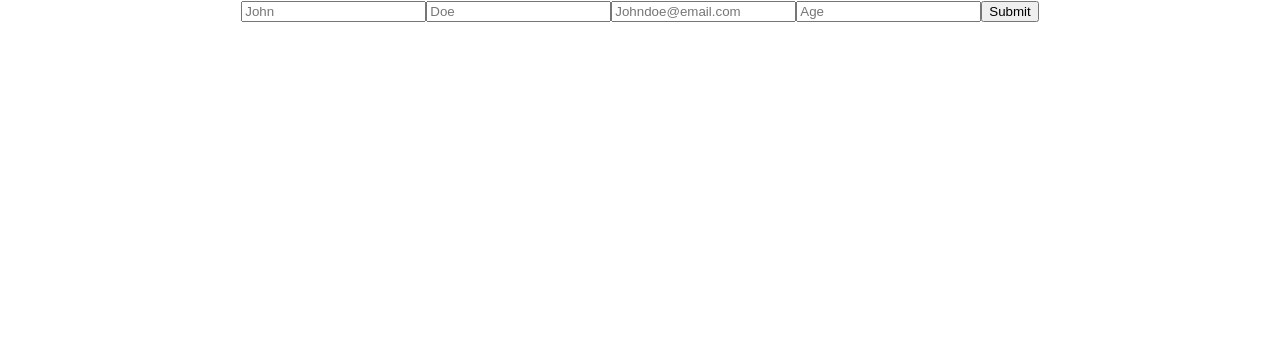
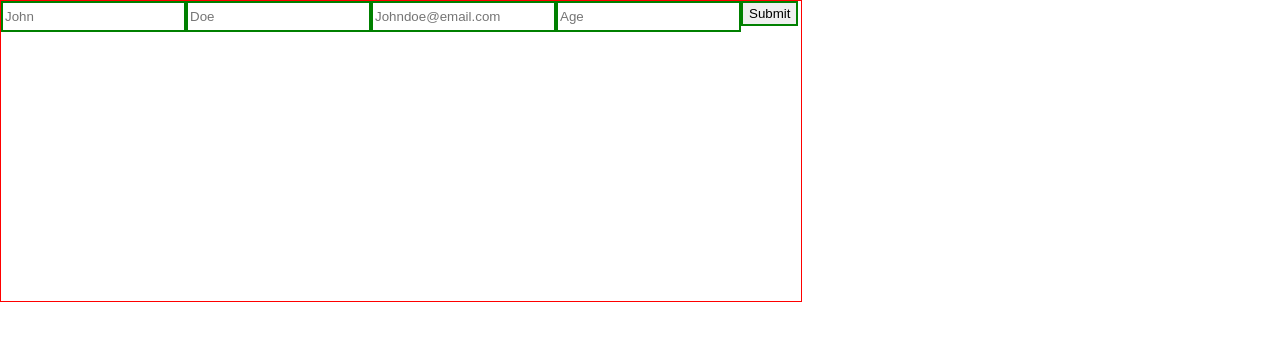
Before and after one commit to Virtual-R/fe, a React (Create React App) app: page / in a window 1280 px wide. Shown: the top 340 px of the page. Built offline with nearby package versions, Linux system fonts and the light colour scheme.

Commit message:
Latest Changes

```diff
--- a/package.json
+++ b/package.json
@@ -16,7 +16,8 @@
     "react-scripts": "3.3.0",
     "redux": "^4.0.5",
     "redux-logger": "^3.0.6",
-    "redux-thunk": "^2.3.0"
+    "redux-thunk": "^2.3.0",
+    "sass": "^1.25.0"
   },
   "scripts": {
     "start": "react-scripts start",
--- a/src/components/SignUpForm.js
+++ b/src/components/SignUpForm.js
@@ -1,6 +1,7 @@
 import React, {useState} from 'react';
 import { useForm } from 'react-hook-form';
 import axios from 'axios';
+import "./SignUpForm.scss";
 
 function SignUpForm() {
   const { register, errors, handleSubmit } = useForm();
@@ -18,21 +19,21 @@ function SignUpForm() {
 
 
   return (
-    <form onSubmit={handleSubmit(onSubmit)}>
+    <form className="formContainer" onSubmit={handleSubmit(onSubmit)}>
 
-      <input placeholder="John" type="text" name="firstName" ref={register({ required: true, maxLength: 20 })} />
+      <input className="formItem" placeholder="John" type="text" name="firstName" ref={register({ required: true, maxLength: 20 })} />
       {errors.firstName && 'Uh Oh...First Name is required.'}
 
-      <input placeholder="Doe" type="text" name="lastName" ref={register({ required: true, pattern: /^[A-Za-z]+$/i })} />
+      <input className="formItem" placeholder="Doe" type="text" name="lastName" ref={register({ required: true, pattern: /^[A-Za-z]+$/i })} />
       {errors.lastName && 'Uh Oh...Last Name is required.'}
 
-      <input type="email" placeholder="Johndoe@email.com" name="email" ref={register({required: true})}/>
+      <input className="formItem" type="email" placeholder="Johndoe@email.com" name="email" ref={register({required: true})}/>
       {errors.email && 'Uh Oh...An Email is required.'}
 
-      <input placeholder="Age" name="age" type="number" ref={register({ min: 18})} />
+      <input className="formItem" placeholder="Age" name="age" type="number" ref={register({ min: 18})} />
       {errors.age && 'Uh Oh...You must be 18 years or older to sign-up.'}
 
-      <input type="submit" />
+      <input className="formItem" type="submit" />
 
     </form>
   );
--- a/src/components/SignUpForm.scss
+++ b/src/components/SignUpForm.scss
@@ -0,0 +1,12 @@
+.formContainer {
+    display: flex;
+    width:800px;
+    height:300px;
+    border:1px solid red;
+    flex-wrap: wrap;
+
+    .formItem {
+        border:2px solid green;
+        height:25px;
+    }
+}
```
Also changed, not shown: 1 other file (tests, documents, lock files or other folders).
